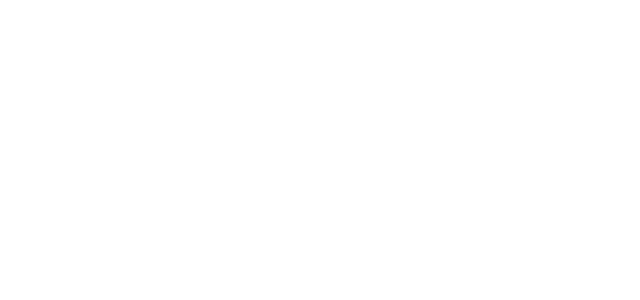
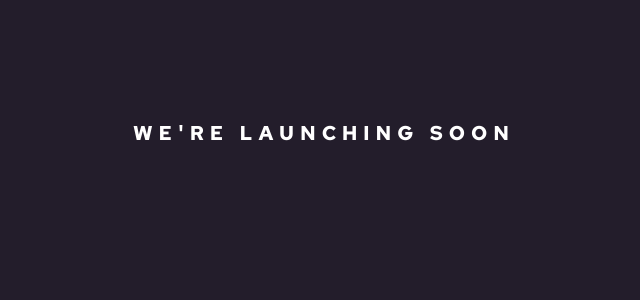
Before and after one commit to OmarBR41/launch-countdown, a React (Create React App) app: page / in a window 1280 px wide. Shown: the top 300 px of the page, without its empty margins (316-956 px from the left). Built offline with nearby package versions, Linux system fonts and the light colour scheme.

Commit message:
Add base styles

```diff
--- /dev/null
+++ b/src/components/App.css
@@ -0,0 +1,31 @@
+.App {
+  position: relative;
+  width: 100vw;
+  height: 100vh;
+  padding: 20px;
+  background-color: var(--background);
+  overflow: hidden;
+}
+
+.main {
+  display: flex;
+  flex-direction: column;
+  align-items: center;
+  margin-top: 80px;
+  z-index: 1000;
+}
+
+.main__text {
+  margin-bottom: 40px;
+  color: white;
+  text-align: center;
+  font-size: 20px;
+  letter-spacing: 6px;
+  text-transform: uppercase;
+}
+
+@media only screen and (min-width: 420px) {
+  .main {
+    margin-top: 100px;
+  }
+}
--- a/src/components/App.js
+++ b/src/components/App.js
@@ -1,5 +1,13 @@
+import "./App.css";
+
 function App() {
-  return <div className="App"></div>;
+  return (
+    <div className="App">
+      <main className="main">
+        <p className="main__text">We're launching soon</p>
+      </main>
+    </div>
+  );
 }
 
 export default App;
--- a/src/index.css
+++ b/src/index.css
@@ -1,13 +1,20 @@
-body {
-  margin: 0;
-  font-family: -apple-system, BlinkMacSystemFont, 'Segoe UI', 'Roboto', 'Oxygen',
-    'Ubuntu', 'Cantarell', 'Fira Sans', 'Droid Sans', 'Helvetica Neue',
-    sans-serif;
-  -webkit-font-smoothing: antialiased;
-  -moz-osx-font-smoothing: grayscale;
+@import url('https://fonts.googleapis.com/css2?family=Red+Hat+Text:wght@700&display=swap');
+
+:root {
+  --background: #231D2B;
+  --counter-up: #2C2C44;
+  --counter-down: #32374D;
+  --counter-value: hsl(345, 95%, 68%);
+  --counter-type: hsl(237, 18%, 59%);
+
+  --turn-easing: cubic-bezier(0.455, 0.03, 0.515, 0.955);
+  --turn-duration: 0.6s;
 }
 
-code {
-  font-family: source-code-pro, Menlo, Monaco, Consolas, 'Courier New',
-    monospace;
+* {
+  margin: 0;
+  padding: 0;
+  box-sizing: border-box;
+  font-family: 'Red Hat Text', sans-serif;
+  font-weight: 700;
 }
```
Also changed, not shown: src/App.css (deleted, +0 -38 lines).
